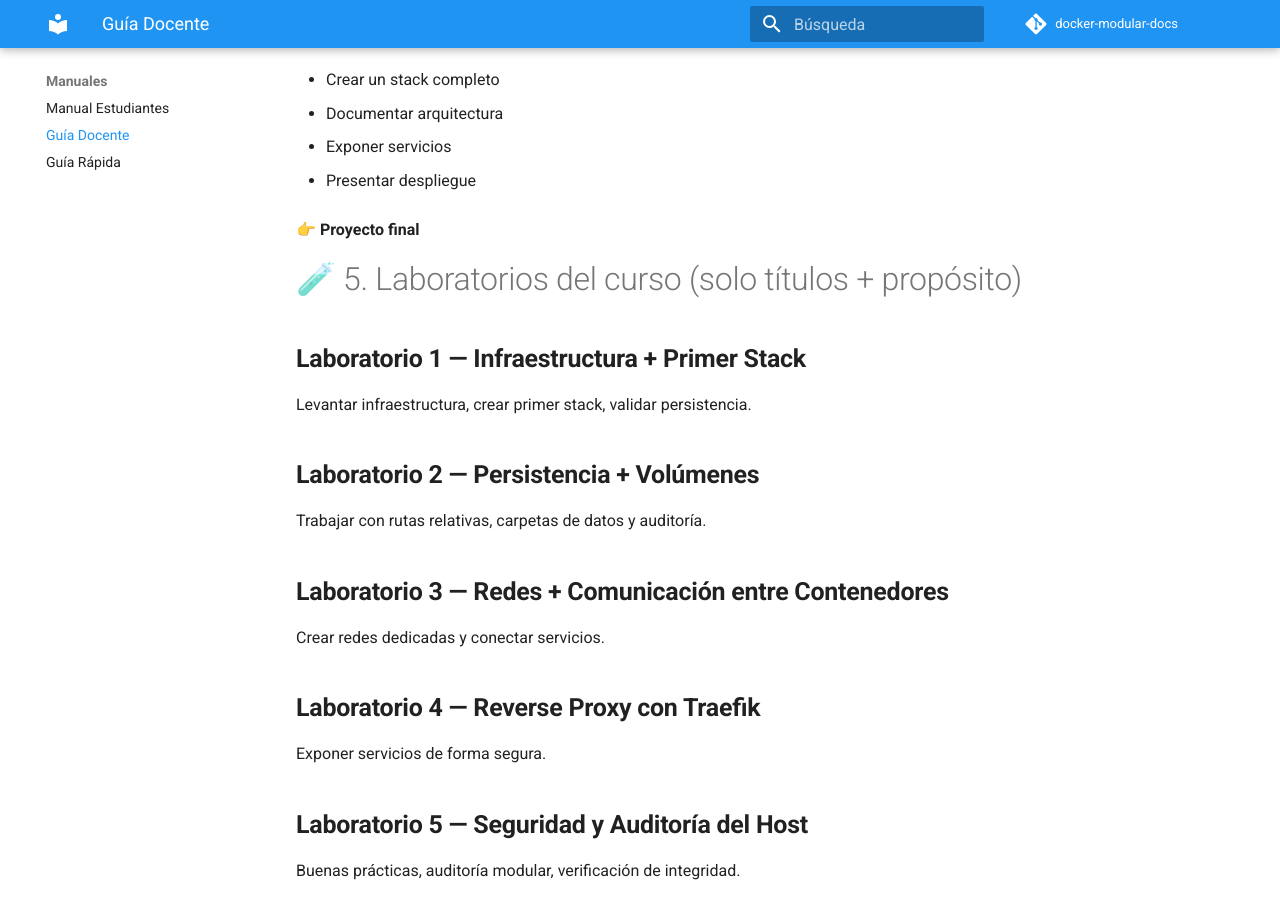
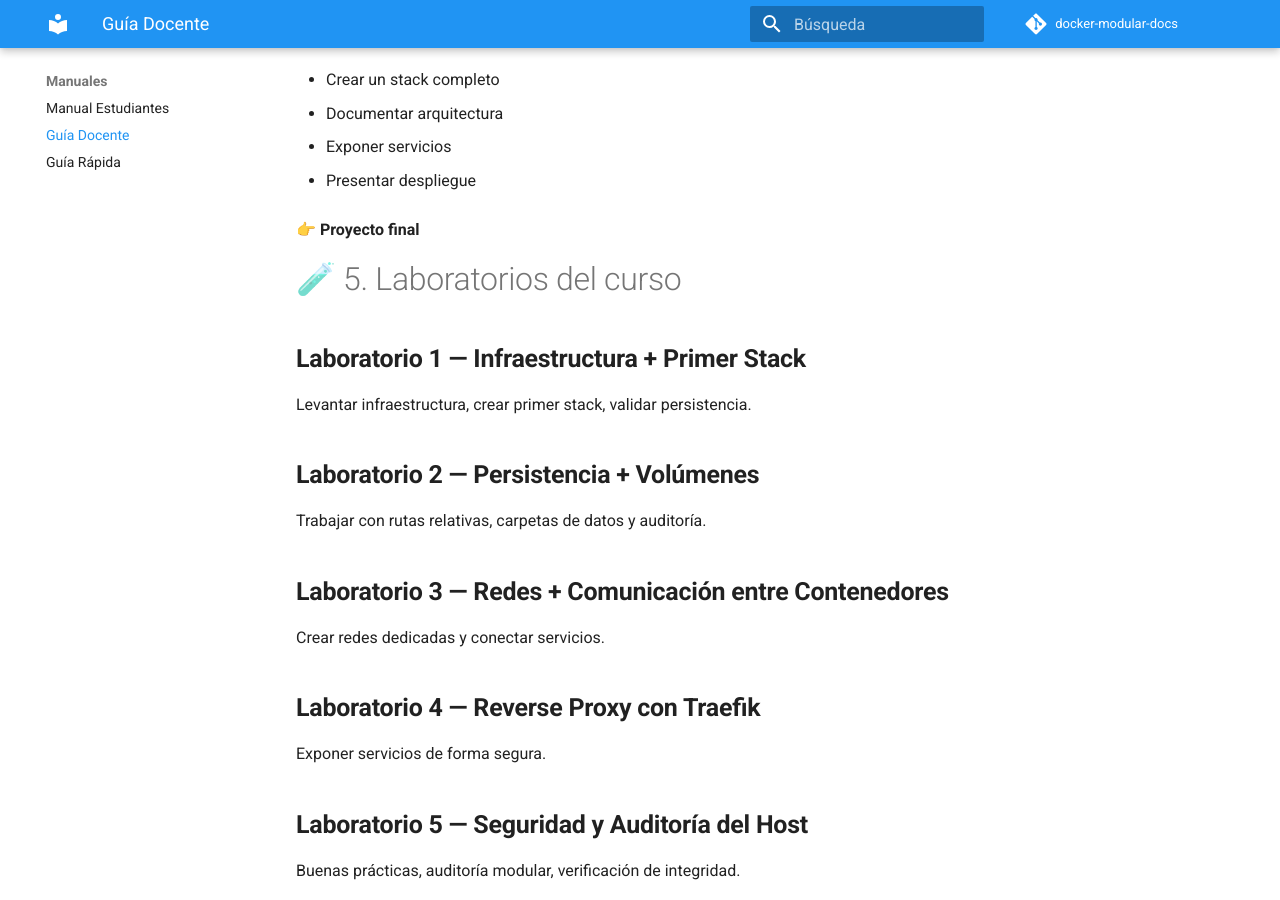
Before and after one commit to trentor2000/docker-modular-docs, an MkDocs documentation site: the page built from docs/manuales/guia-docente.md, in a window 1280 px wide and 900 px high, scrolled down 4789 px. Built offline with MkDocs 1.6.1 and Material for MkDocs 9.7.7, drawn with Linux system fonts in a browser that asks for light colours; comment, search, counter and statistics services are not loaded.

Commit message:
Actualización de documentación laboratorios completos y revision de guias

```diff
--- a/docs/manuales/guia-docente.md
+++ b/docs/manuales/guia-docente.md
@@ -209,7 +209,7 @@ Esto garantiza **reproducibilidad total**.
 
 👉 **Proyecto final**
 
-# 🧪 5. Laboratorios del curso (solo títulos + propósito)
+# 🧪 5. Laboratorios del curso
 
 ## **Laboratorio 1 — Infraestructura + Primer Stack**
 
```
